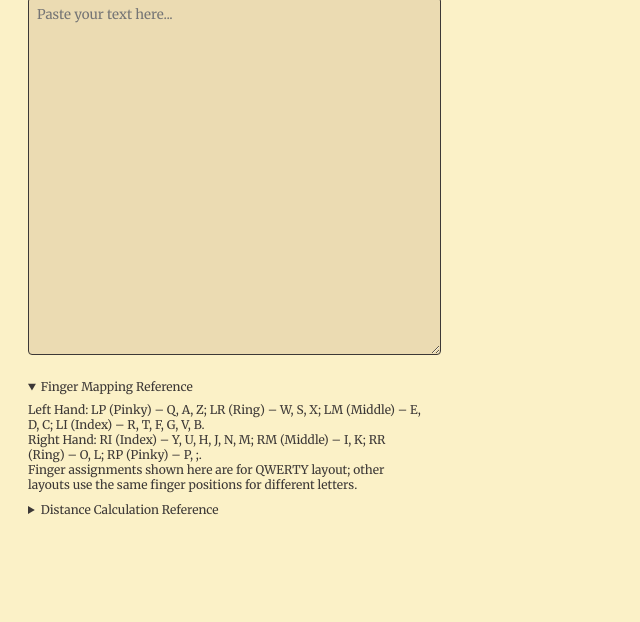
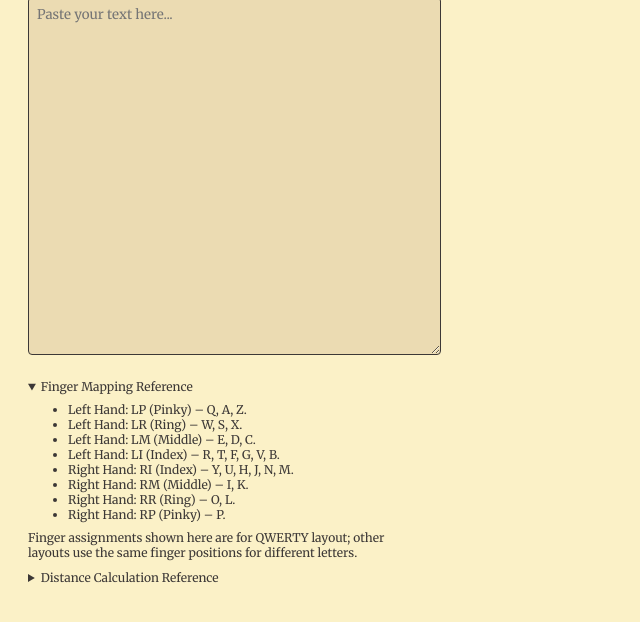
Before and after one commit to ridulfo/layout-analyzer, a plain HTML site: page index.html in a window 1280 px wide. Both pictures are taken after a click on the heading "Finger Mapping Reference". Shown: the part 112-734 px from the top of the page, without its empty margins (0-640 px from the left). Drawn offline with Linux system fonts and the light colour scheme.

Commit message:
fix: convert finger mapping reference into list items

```diff
--- a/index.html
+++ b/index.html
@@ -71,11 +71,17 @@
       <textarea id="text-input" rows="20" placeholder="Paste your text here..."></textarea>
       <details style="margin-top: 10px; font-size: 12px;">
         <summary style="cursor: pointer;">Finger Mapping Reference</summary>
-        <div style="margin: 8px 0;">
-          Left Hand: LP (Pinky) – Q, A, Z; LR (Ring) – W, S, X; LM (Middle) – E, D, C; LI (Index) – R, T, F, G, V, B.<br>
-          Right Hand: RI (Index) – Y, U, H, J, N, M; RM (Middle) – I, K; RR (Ring) – O, L; RP (Pinky) – P, ;.<br>
+        <ul style="margin: 8px 0;">
+          <li>Left Hand: LP (Pinky) – Q, A, Z.</li>
+          <li>Left Hand: LR (Ring) – W, S, X.</li>
+          <li>Left Hand: LM (Middle) – E, D, C.</li>
+          <li>Left Hand: LI (Index) – R, T, F, G, V, B.</li>
+          <li>Right Hand: RI (Index) – Y, U, H, J, N, M.</li>
+          <li>Right Hand: RM (Middle) – I, K.</li>
+          <li>Right Hand: RR (Ring) – O, L.</li>
+          <li>Right Hand: RP (Pinky) – P.</li>
+        </ul>
           Finger assignments shown here are for QWERTY layout; other layouts use the same finger positions for different letters.
-        </div>
       </details>
       <details style="margin-top: 10px; font-size: 12px;">
         <summary style="cursor: pointer;">Distance Calculation Reference</summary>
```
